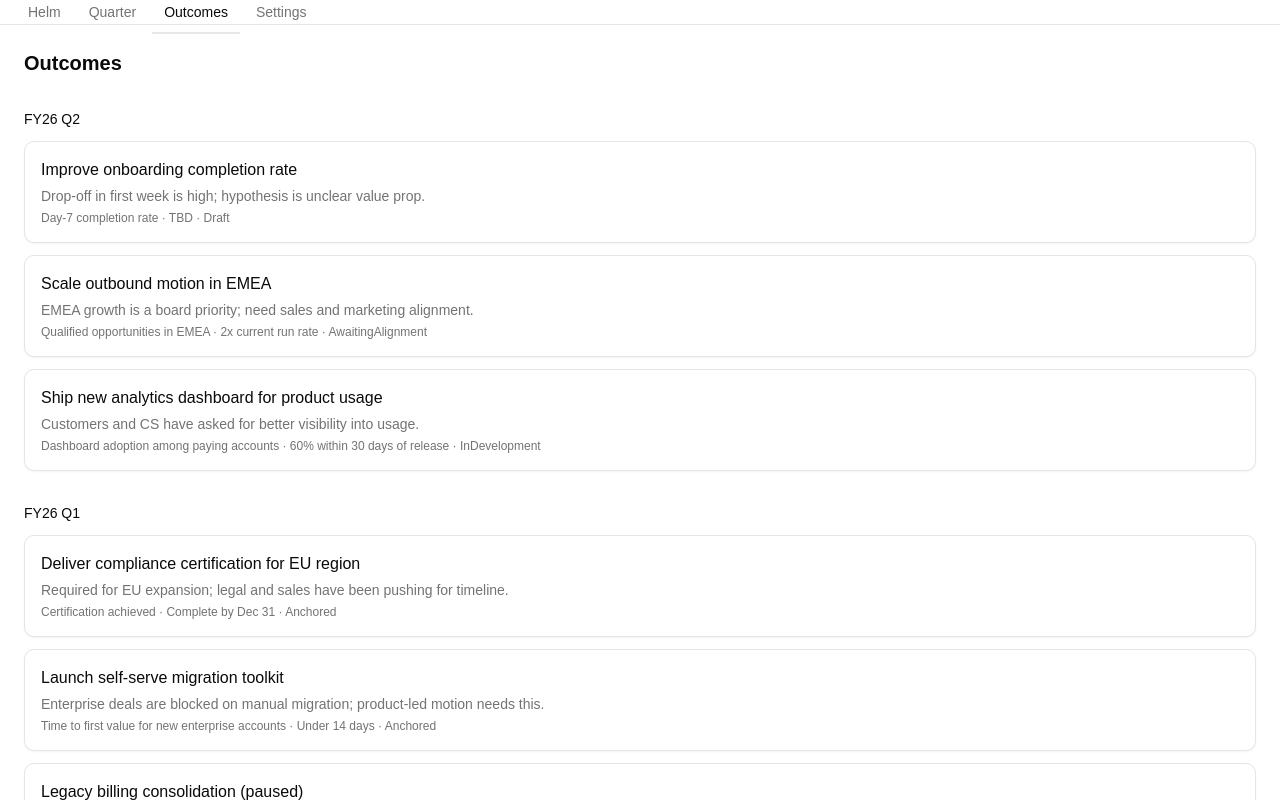
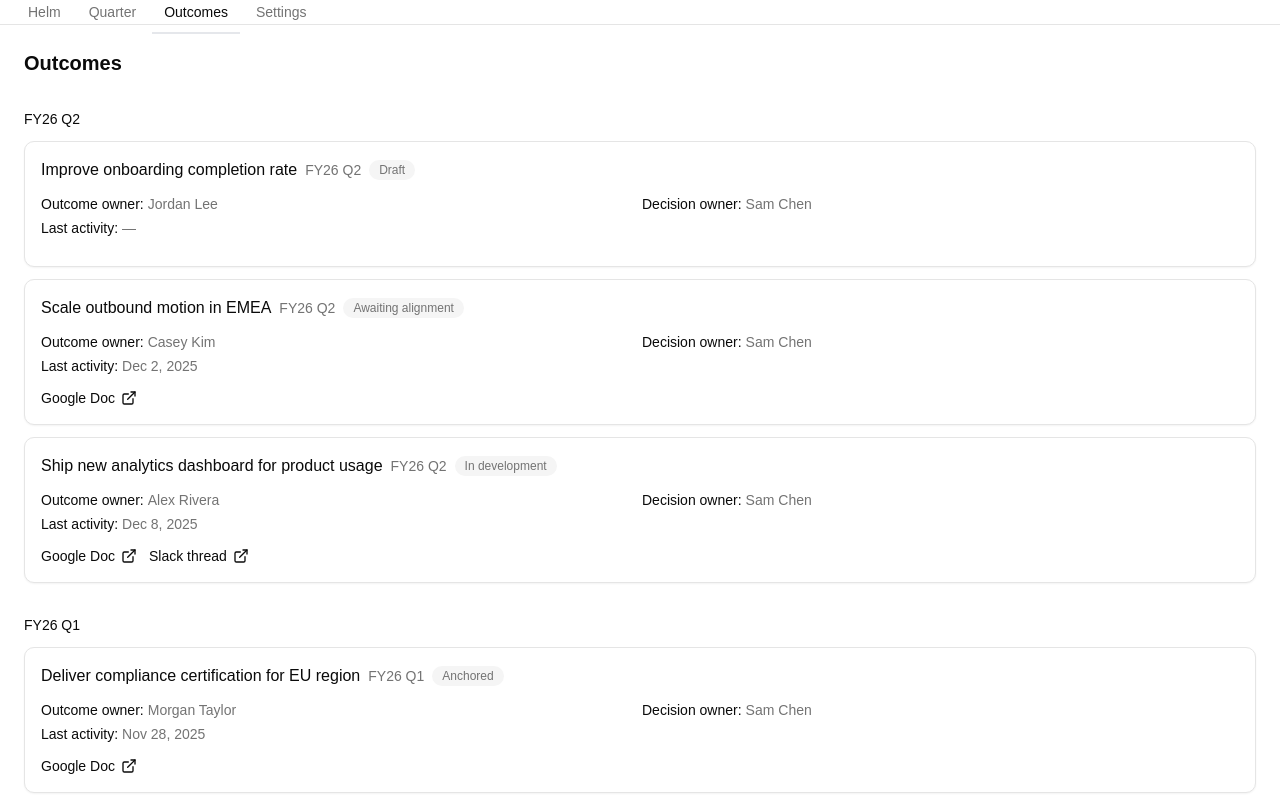
Before and after one commit to erikdohnberg/helm, a Next.js app: page /outcomes in a window 1280 px wide. Shown: the top 800 px of the page. Built offline with nearby package versions, Linux system fonts and the light colour scheme.

Commit message:
Enhance OutcomesPage with OutcomeCard component for improved outcome display, including status formatting and last activity date. Update rendering logic to utilize new component structure.

```diff
--- a/app/(app)/outcomes/page.tsx
+++ b/app/(app)/outcomes/page.tsx
@@ -1,10 +1,97 @@
+import { ExternalLink } from "lucide-react";
 import {
   getOutcomesByQuarter,
   getQuarterById,
 } from "@/lib/mock/mockData";
+import type { Outcome, OutcomeStatus } from "@/lib/types";
+import { Chip } from "@/components/ui/chip";
 
 /** Quarter order on outcomes page: FY26 Q2, then FY26 Q1, then older. */
 const OUTCOMES_QUARTER_ORDER = ["q-fy26-q2", "q-fy26-q1", "q-fy25-q4"];
+
+function formatStatus(status: OutcomeStatus): string {
+  switch (status) {
+    case "AwaitingAlignment":
+      return "Awaiting alignment";
+    case "InDevelopment":
+      return "In development";
+    default:
+      return status;
+  }
+}
+
+function formatLastActivity(iso: string | null): string {
+  if (!iso) return "—";
+  return new Date(iso + "Z").toLocaleDateString("en-US", {
+    month: "short",
+    day: "numeric",
+    year: "numeric",
+  });
+}
+
+function OutcomeCard({
+  outcome,
+  quarterLabel,
+}: {
+  outcome: Outcome;
+  quarterLabel: string;
+}) {
+  return (
+    <li className="rounded-lg border border-border bg-card p-4 text-card-foreground shadow-sm">
+      <div className="flex flex-wrap items-center gap-2">
+        <h3 className="font-medium text-foreground">{outcome.title}</h3>
+        <span className="text-sm text-muted-foreground">{quarterLabel}</span>
+        <Chip label={formatStatus(outcome.status)} />
+      </div>
+      <dl className="mt-3 grid gap-1 text-sm sm:grid-cols-2">
+        <div>
+          <dt className="inline font-medium text-foreground after:content-[':'] after:mr-1">
+            Outcome owner
+          </dt>
+          <dd className="inline text-muted-foreground">{outcome.outcomeOwner}</dd>
+        </div>
+        <div>
+          <dt className="inline font-medium text-foreground after:content-[':'] after:mr-1">
+            Decision owner
+          </dt>
+          <dd className="inline text-muted-foreground">{outcome.decisionOwner}</dd>
+        </div>
+        <div className="sm:col-span-2">
+          <dt className="inline font-medium text-foreground after:content-[':'] after:mr-1">
+            Last activity
+          </dt>
+          <dd className="inline text-muted-foreground">
+            {formatLastActivity(outcome.lastActivityDate)}
+          </dd>
+        </div>
+      </dl>
+      <div className="mt-3 flex flex-wrap gap-3">
+        {outcome.googleDocUrl && (
+          <a
+            href={outcome.googleDocUrl}
+            target="_blank"
+            rel="noopener noreferrer"
+            className="inline-flex items-center gap-1.5 text-sm font-medium text-foreground hover:underline"
+          >
+            Google Doc
+            <ExternalLink className="h-4 w-4 shrink-0" aria-hidden />
+          </a>
+        )}
+        {outcome.slackThreadUrl && (
+          <a
+            href={outcome.slackThreadUrl}
+            target="_blank"
+            rel="noopener noreferrer"
+            className="inline-flex items-center gap-1.5 text-sm font-medium text-foreground hover:underline"
+          >
+            Slack thread
+            <ExternalLink className="h-4 w-4 shrink-0" aria-hidden />
+          </a>
+        )}
+      </div>
+    </li>
+  );
+}
 
 export default function OutcomesPage() {
   const quartersInOrder = OUTCOMES_QUARTER_ORDER.map((id) => getQuarterById(id)).filter(
@@ -22,18 +109,11 @@ export default function OutcomesPage() {
             <h2 className="text-sm font-medium text-foreground">{quarter.label}</h2>
             <ul className="space-y-3">
               {outcomes.map((outcome) => (
-                <li
+                <OutcomeCard
                   key={outcome.id}
-                  className="rounded-lg border border-border bg-card p-4 text-card-foreground shadow-sm"
-                >
-                  <h3 className="font-medium text-foreground">{outcome.title}</h3>
-                  <p className="mt-1 text-sm text-muted-foreground">
-                    {outcome.context}
-                  </p>
-                  <p className="mt-1 text-xs text-muted-foreground">
-                    {outcome.metric} · {outcome.target} · {outcome.status}
-                  </p>
-                </li>
+                  outcome={outcome}
+                  quarterLabel={quarter.label}
+                />
               ))}
             </ul>
           </section>
```
